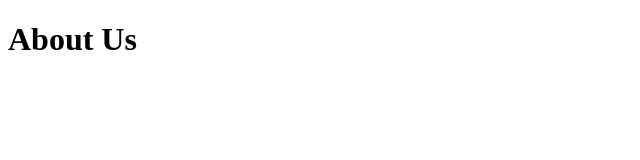
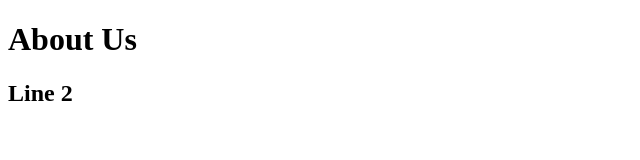
Before and after one commit to adrian3eb1/gitpractice, a plain HTML site: page about.html in a window 1280 px wide. Shown: the full height of the page, 0-640 px from the left. Drawn offline with Linux system fonts and the light colour scheme.

Commit message:
Second Commit

```diff
--- a/about.html
+++ b/about.html
@@ -5,5 +5,6 @@
 </head>
 <body>
 <h1>About Us</h1>
+<h2>Line 2</h2>
 </body>
 </html>
```
Also changed, not shown: index.html (+1 -0 lines).
